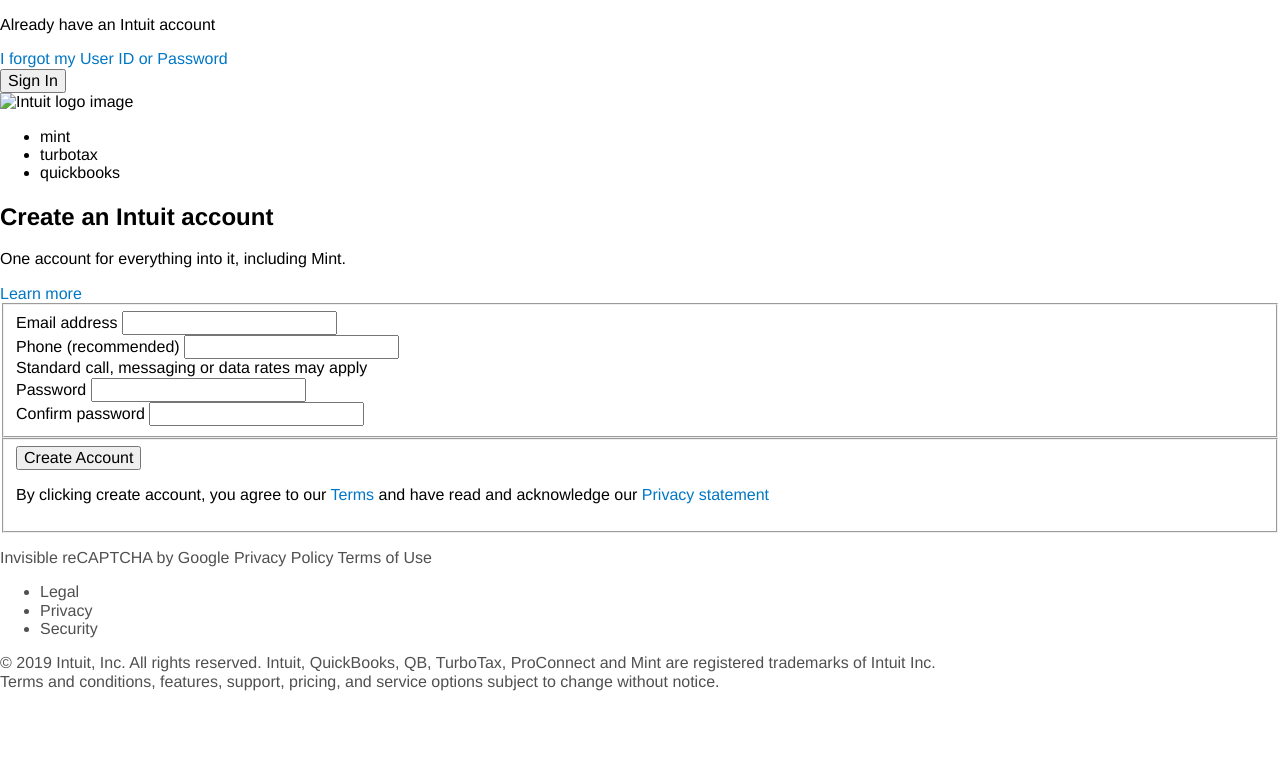
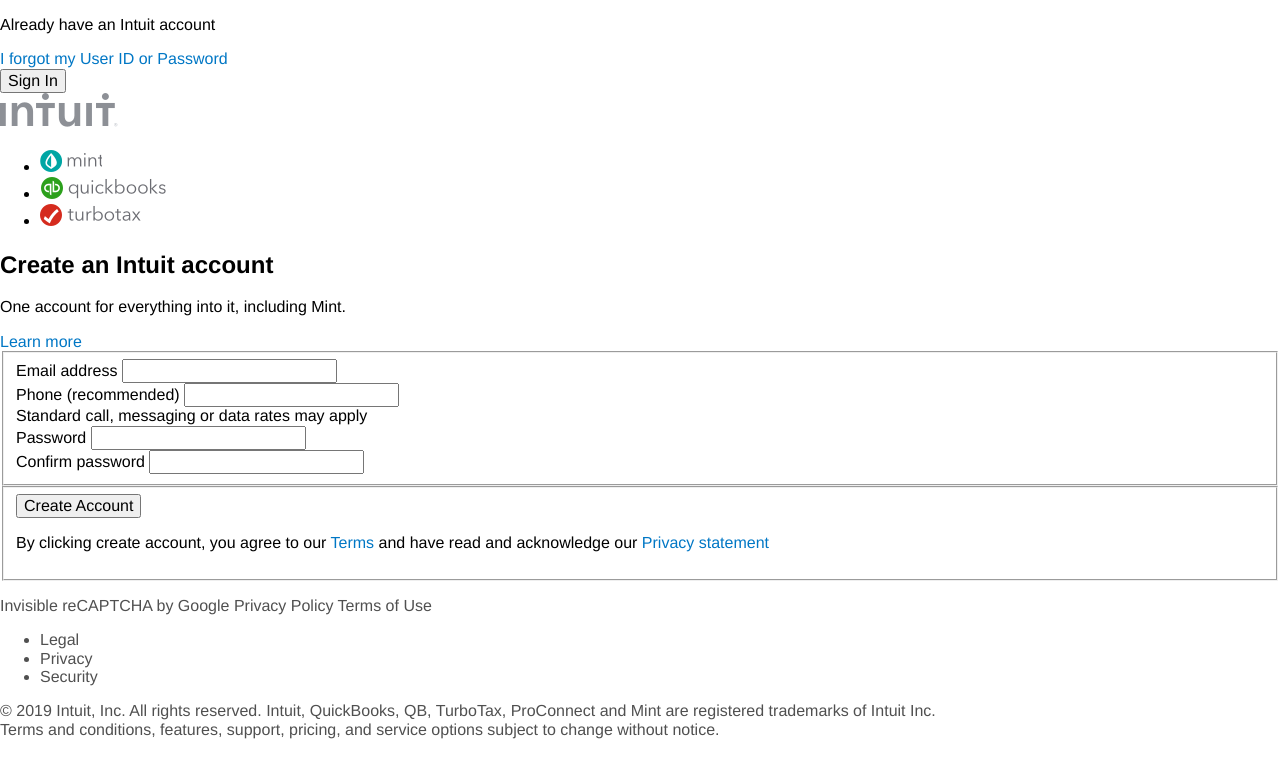
Before and after one commit to santiago-rodrig/html-mint-form, a plain HTML site: page index.html in a window 1280 px wide. Drawn offline with Linux system fonts and the light colour scheme.

Commit message:
Navigation icons and logos

```diff
--- a/index.html
+++ b/index.html
@@ -22,11 +22,11 @@
     </header>
     <main>
       <nav class="nav-bar">
-        <img src="" alt="Intuit logo image" id="nav-logo">
+        <div><a href="#" id="main-logo" class="logo"></a></div>
         <ul class="nav-links">
-          <li><i></i>mint</li>
-          <li><i></i>turbotax</li>
-          <li><i></i>quickbooks</li>
+          <li><a href="#" id="small-logo-1" class="logo small-logo"></a></li>
+          <li><a href="#" id="small-logo-2" class="logo small-logo"></a></li>
+          <li><a href="#" id="small-logo-3" class="logo small-logo"></a></li>
         </ul>
       </nav>
       <form action="./index.html" method="post">
--- a/style.css
+++ b/style.css
@@ -14,3 +14,35 @@
 footer a, footer {
   color: #505050;
 }
+
+a.logo {
+  display: inline-block;
+  background-image: url(static/ecosystem_logos_new.png);
+}
+
+a#main-logo {
+  width: 118px;
+  height: 35px;
+}
+
+a.small-logo {
+  height: 23px;
+}
+
+/* mint logo */
+a#small-logo-1 {
+  width: 62px;
+  background-position: 308px 110px;
+}
+
+/* quickbooks logo */
+a#small-logo-2 {
+  width: 126px;
+  background-position: 448px 110px;
+}
+
+/* turbo logo */
+a#small-logo-3 {
+  width: 102px;
+  background-position: 0px 110px;
+}
```
Also changed, not shown: images/ecosystem_logos_new.png (deleted).
